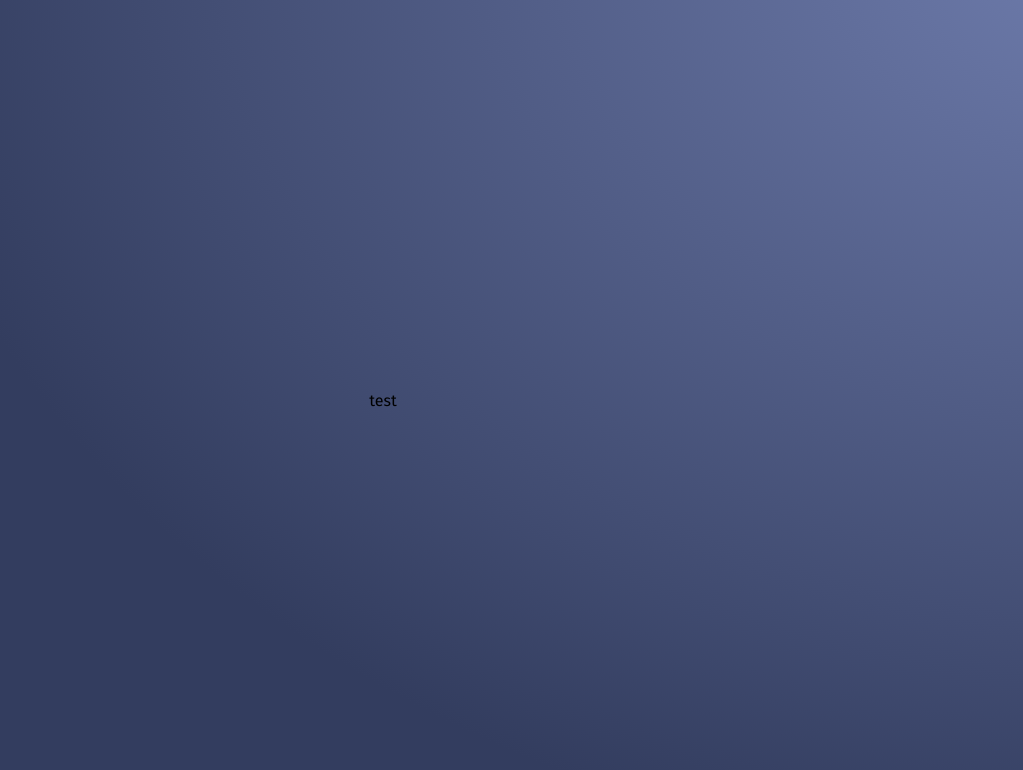
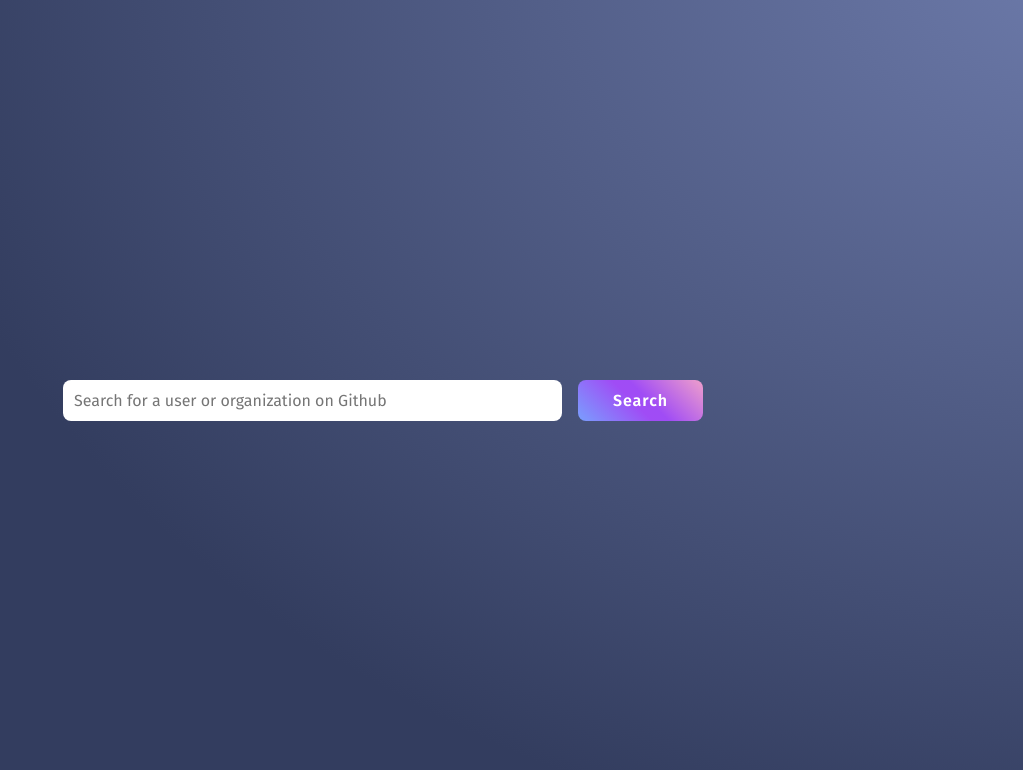
Before and after one commit to ManeeshChiba/repository-list, a React (Create React App) app: page / in a window 1280 px wide. Shown: the top 770 px of the page, without its empty margins (257-1280 px from the left). Built offline with nearby package versions, Linux system fonts and the light colour scheme.

Commit message:
Added search bar and styles

```diff
--- a/src/App.js
+++ b/src/App.js
@@ -1,10 +1,14 @@
 import React from 'react';
 import styles from './App.module.scss';
+
+import Search from './searchBar';
 
 const App = () => {
   return (
     <main className={styles.layout}>
-      test
+      <Search />
+      {/* Status Updater */}
+      {/* Results List */}
     </main>
   );
 };
--- a/src/base.css
+++ b/src/base.css
@@ -1,7 +1,6 @@
 * {
   margin: 0;
   padding: 0;
-  box-sizing: border-box;
   font-family: 'Fira Sans', sans-serif;
 }
 
@@ -12,4 +11,10 @@
   --medium-purple: #717fb0;
   --dark-purple: #734F9D;
   --light-pink: #EF9FCB;
+  --black: #121212;
+  --white: #FFFFFF;
+
+  --radius: .5rem;
+
+
 }
--- /dev/null
+++ b/src/searchBar/index.js
@@ -0,0 +1,13 @@
+import React from 'react';
+import styles from './searchBar.module.scss';
+
+const Search = () => {
+  return (
+    <div className={styles.searchWrapper}>
+      <input className={styles.input} type="text" placeholder={'Search for a user or organization on Github'} />
+      <button className={styles.button}>Search</button>
+    </div>
+  );
+};
+
+export default Search;
--- /dev/null
+++ b/src/searchBar/searchBar.module.scss
@@ -0,0 +1,45 @@
+.searchWrapper {
+  max-width: 700px;
+  width: 50vw;
+  display: grid;
+  grid-template-columns: auto 125px;
+  gap: 1em
+}
+.input {
+  display: block;
+  padding: .5em;
+  font-size: 1em;
+  border-radius: var(--radius);
+  border: 0;
+  color: var(--black);
+  border: 3px solid;
+  border-color: transparent;
+  transition: border-color ease 230ms;
+
+  &:focus {
+    outline: 0;
+    border-color:  var(--light-blue);
+  }
+}
+
+.button {
+  border: 0;
+  padding: .5em 1em;
+  font-size: 1em;
+  border-radius: var(--radius);
+  background: linear-gradient(45deg, var(--light-blue) 0%,  var(--light-purple) 45%, var(--light-purple) 55%, var(--light-pink) 100%);
+  font-weight: 700;
+  color: var(--white);
+  letter-spacing: 1px;
+  cursor: pointer;
+  transition: all ease 230ms;
+
+  &:focus {
+    outline: 0;
+    border: 3px solid var(--light-blue);
+
+    &:active {
+      background-size: 200% 100%;
+    }
+  }
+}
```
Also changed, not shown: 1 other file (tests, documents, lock files or other folders).
